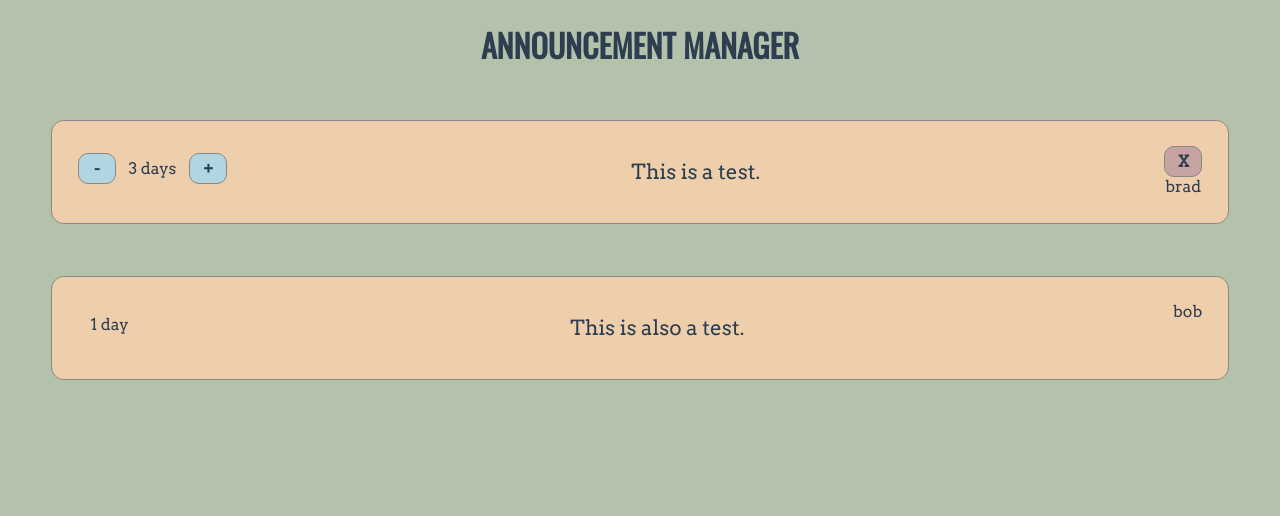
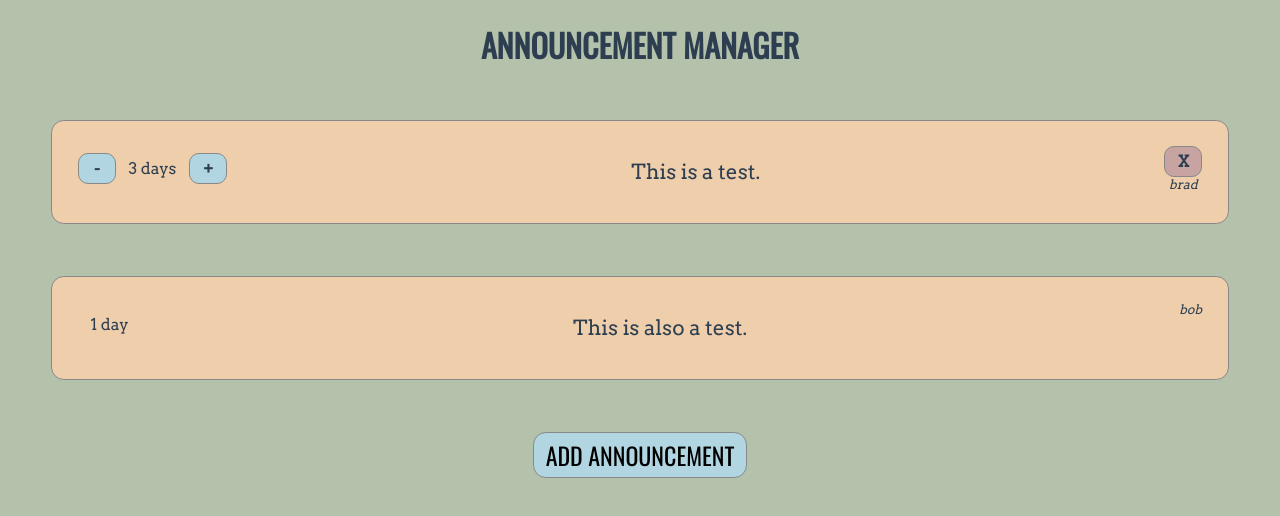
Before and after one commit to cchsindy/announcements, a Vue app: page / in a window 1280 px wide. Shown: the top 516 px of the page. Built offline with nearby package versions, Linux system fonts and the light colour scheme.

Commit message:
button functionality

```diff
--- a/src/App.vue
+++ b/src/App.vue
@@ -1,7 +1,8 @@
 <template>
   <div id="app">
     <h1>Announcement Manager</h1>
-    <Announcement v-for="item in announcements" :key="item.id" :item="item" :user="user"/>
+    <Announcement v-for="item in announcements" :key="item.id" :item="item" :user="user" @removeItem="remove" />
+    <button @click="add">Add Announcement</button>
   </div>
 </template>
 
@@ -21,6 +22,14 @@ export default {
       ],
       user: 'brad'
     }
+  },
+  methods: {
+    add() {
+      this.announcements.push({ id: 3, content: 'Brand new!', days: 5, user: 'brad' })
+    },
+    remove(id) {
+      this.announcements = this.announcements.filter(a => a.id !== id)
+    }
   }
 }
 </script>
@@ -32,6 +41,21 @@ body {
   background: #b5c2ab;
   margin: 0;
   padding: 0;
+}
+
+button {
+  background: #b1d6e1;
+  border: 1px solid #888888;
+  border-radius: 1vw;
+  font-family: Oswald, sans-serif;
+  font-size: 1.5em;
+  outline: 0;
+  padding: 4px 12px;
+  text-transform: uppercase;
+}
+
+button:hover {
+  cursor: pointer;
 }
 
 h1 {
--- a/src/components/Announcement.vue
+++ b/src/components/Announcement.vue
@@ -24,7 +24,7 @@
         if (this.item.days < 7) this.item.days++
       },
       remove() {
-        console.log('remove item', this.item.id)
+        this.$emit('removeItem', this.item.id)
       }
     },
     props: {
@@ -90,5 +90,7 @@
 }
 .user {
   display: block;
+  font-size: 0.8em;
+  font-style: italic;
 }
 </style>
```
